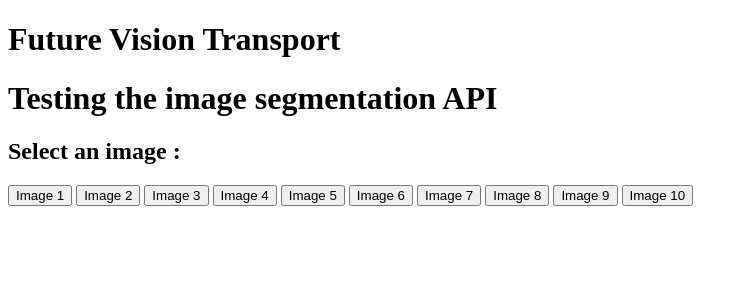
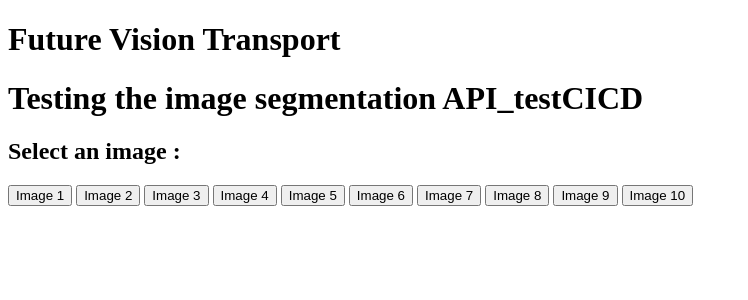
Before and after one commit to ClementPatin/OC-P8, a Flask app: page / in a window 1280 px wide. Shown: the top 300 px of the page, without its empty margins (0-748 px from the left). Run offline with Flask 3, Linux system fonts and the light colour scheme.

Commit message:
test CI CD

```diff
--- a/Patin_Clement_3_application_Flask_042024/templates/index.html
+++ b/Patin_Clement_3_application_Flask_042024/templates/index.html
@@ -5,7 +5,7 @@
 </head>
 <body>
     <h1>Future Vision Transport</h1>
-    <h1>Testing the image segmentation API</h1>
+    <h1>Testing the image segmentation API_testCICD</h1>
     <h2>Select an image :</h2>
     {% for image in images_names %}
         <button type="button" onclick="window.location.href='{{ url_for( 'predict', image_name=image) }}';">Image {{ loop.index }}</button>
```
Also changed, not shown: .github/workflows/actionsForApiAndUi.yaml.
